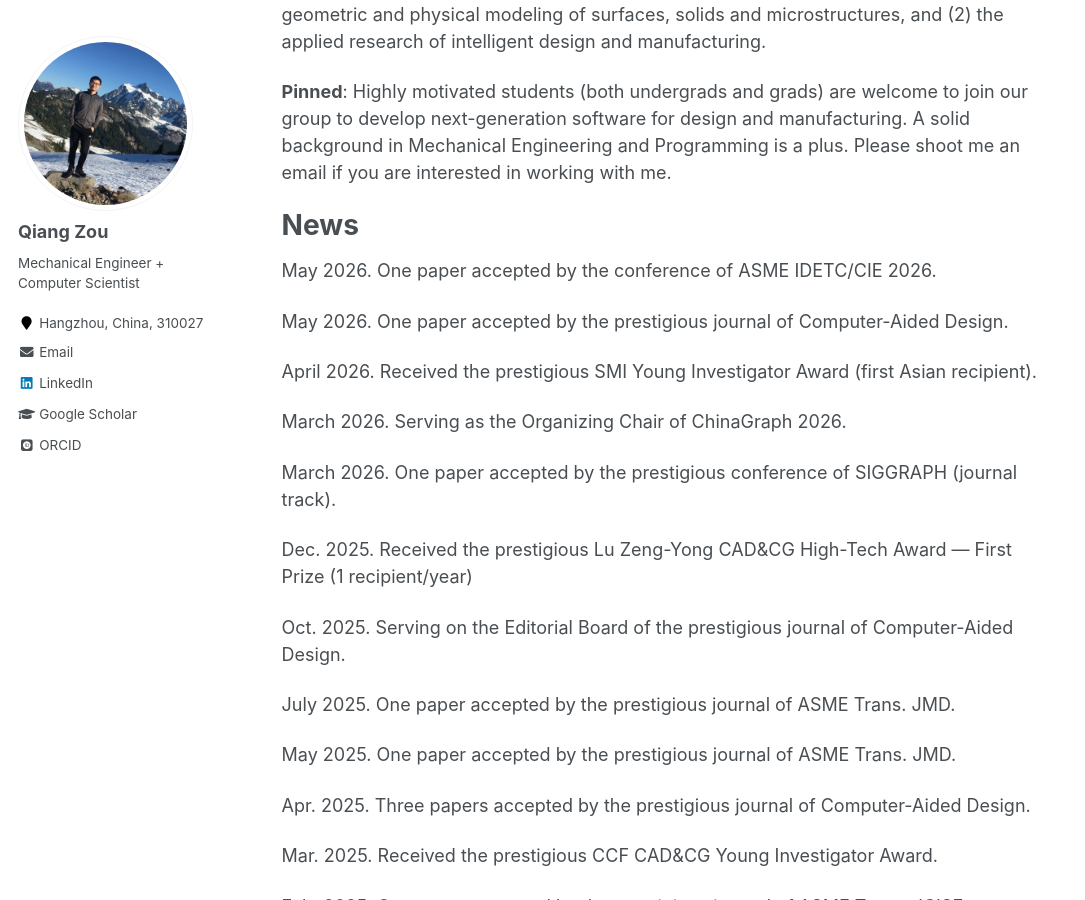
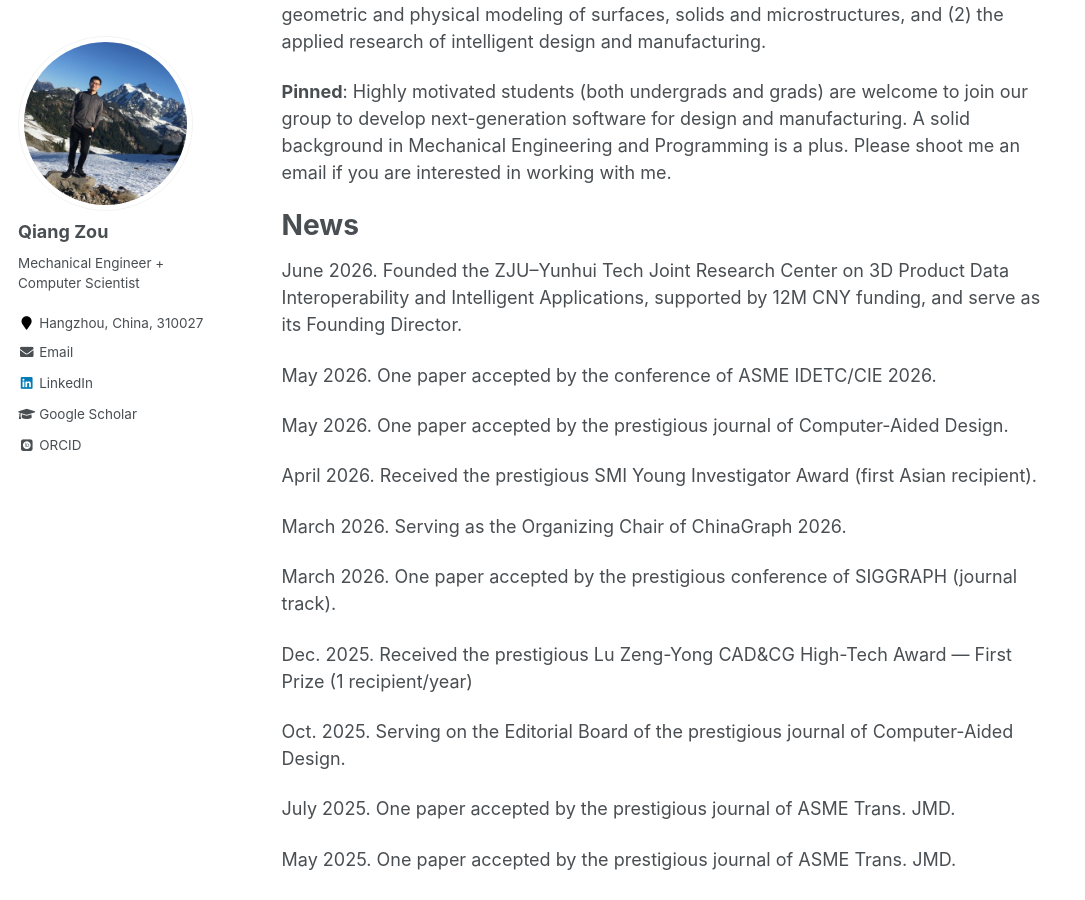
Before and after one commit to Qiang-Zou/Qiang-Zou.github.io, a Jekyll site: the page built from _pages/about.md, in a window 1280 px wide and 900 px high, scrolled down 399 px. Shown: the whole window, without its empty margins (0-1085 px from the left). Built offline with Jekyll 4.4.1, drawn with Linux system fonts in a browser that asks for light colours; some web fonts are replaced.

Commit message:
Update about.md

```diff
--- a/_pages/about.md
+++ b/_pages/about.md
@@ -16,6 +16,8 @@
 
 News
 ======
+June 2026. Founded the ZJU–Yunhui Tech Joint Research Center on 3D Product Data Interoperability and Intelligent Applications, supported by 12M CNY funding, and serve as its Founding Director.
+
 May 2026. One paper accepted by the conference of ASME IDETC/CIE 2026.
 
 May 2026. One paper accepted by the prestigious journal of Computer-Aided Design.
```
